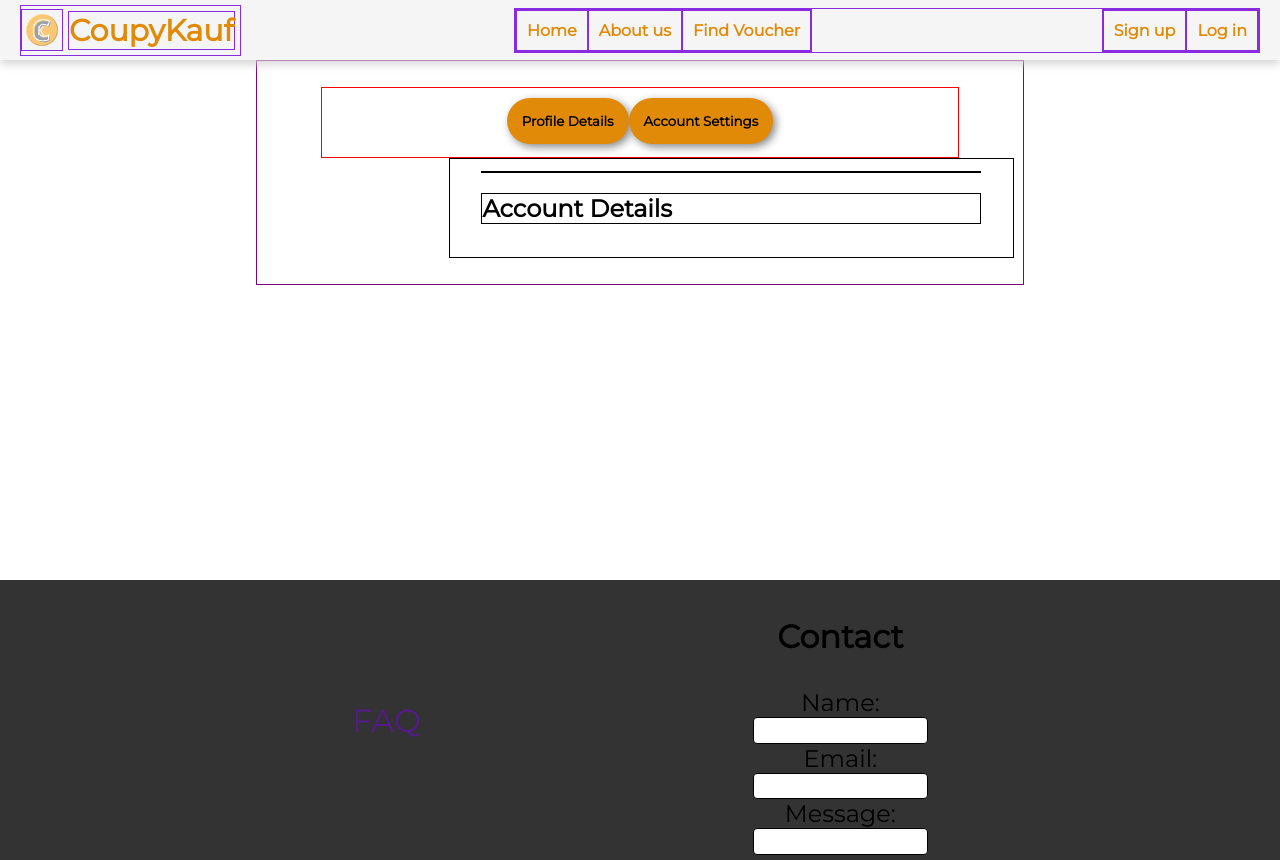
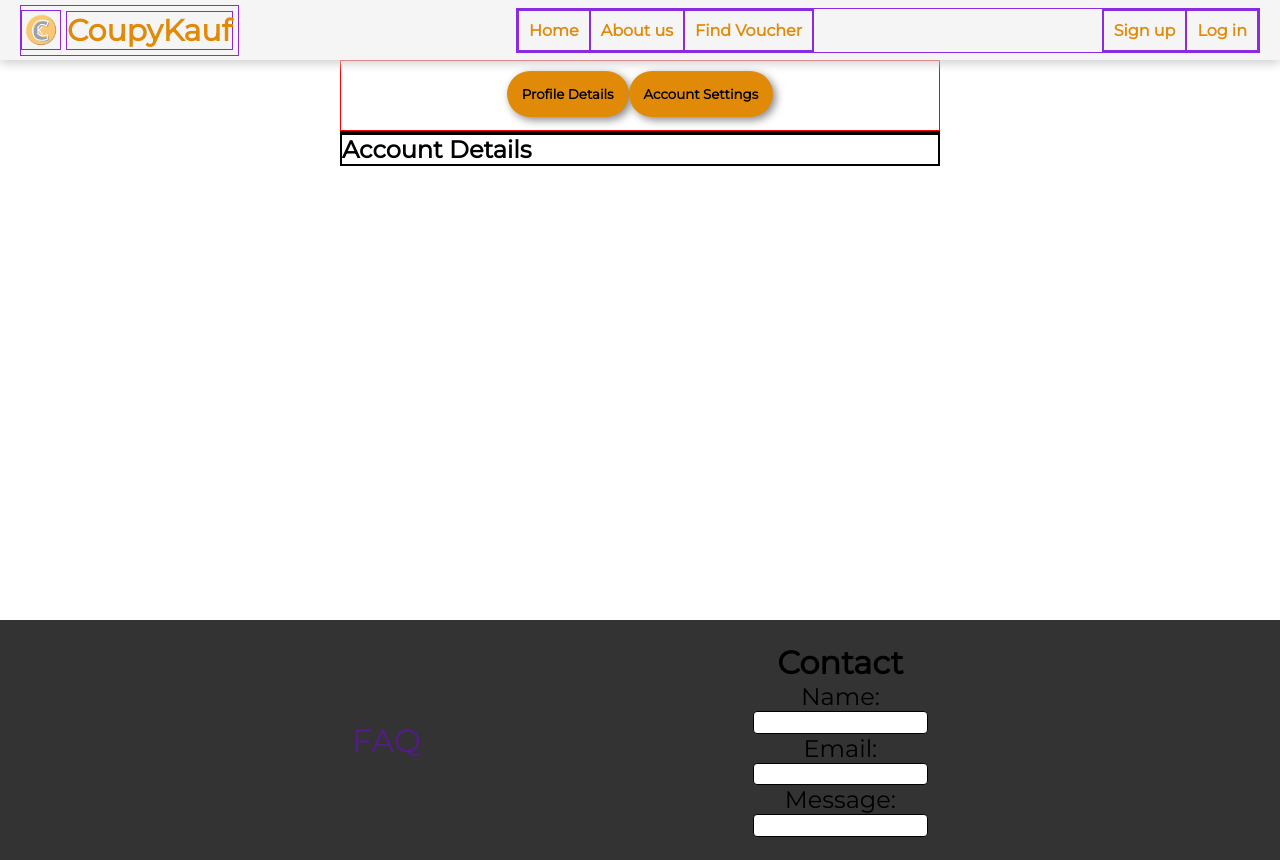
Before and after one commit to bekhzod-ab/coupykauf.io, a React (Create React App) app in the folder front-end/: page /profile in a window 1280 px wide. Built offline with nearby package versions, Linux system fonts and the light colour scheme; no server answers.

Commit message:
shinking window fixed

```diff
--- a/front-end/src/index.css
+++ b/front-end/src/index.css
@@ -3,7 +3,18 @@
 *{
     /* border: 1px solid red; */
     font-family: 'Montserrat', sans-serif;
+    box-sizing: border-box;
+    margin: 0;
 }
+
+/* html,body
+{
+    width: 100%;
+    height: 100%;
+    margin: 0px;
+    padding: 0px;
+    overflow-x: hidden;
+} */
 
 footer {
     /* position: fixed;  *//* cant use this with justify content */
@@ -52,8 +63,7 @@ footer {
 
 
 body {
-    box-sizing: border-box;
-    margin: 0 auto;
+
 }
 
 header {
--- a/front-end/src/pages/HomePage.js
+++ b/front-end/src/pages/HomePage.js
@@ -6,7 +6,7 @@ const HomePage = () => {
 
             <landing>
 
-            <h1>CoupyKauf</h1>
+            <h1>Coupy<wbr/>Kauf</h1>
             <p> <b> WANT TO SUPPORT LOCAL BUSINESSES?</b><br/><br/>
             PURCHASE VOUCHERS FOR YOU AND YOUR LOVED ONES</p>
 
--- a/front-end/src/pages/ProfilePage.css
+++ b/front-end/src/pages/ProfilePage.css
@@ -1,11 +1,13 @@
 .profile-page{
-    border: 1px solid purple;
+    /* border: 1px solid purple; */
     display: flex;
     flex-direction: column;
     justify-content: center;
-    min-width: 500px;
-    margin: 0 20%;
-    padding: 2% 5%;
+    width: 100%;
+    max-width: 600px;
+    margin: auto;
+   /*  margin: 0 20%;  */
+   /*  padding: 2% 5%;  */
 
 }
 
@@ -23,9 +25,7 @@
     height: 90%;
 
 }
-.profile-form .profile-details .account-details {
 
-}
 
 .profile-nav {
  display: flex;
@@ -45,7 +45,6 @@
     /* width: 30%; */
     margin: 1rem;
     flex-grow: 1;
-    min-width: 350px;
 }
 
 .profile-item > * {
@@ -56,7 +55,7 @@
 
 .gallery > * {
     width: 25%;
-    min-width: 250px;
+  /*   min-width: 250px; */
 }
 
 .profile-item > textarea {
--- a/front-end/src/pages/homepage.css
+++ b/front-end/src/pages/homepage.css
@@ -26,7 +26,7 @@ landing p, h1 {
 }
 
 h1 {
-    font-size: 150px;
+    font-size: 100px;
 }
 
 landing + div {
```
